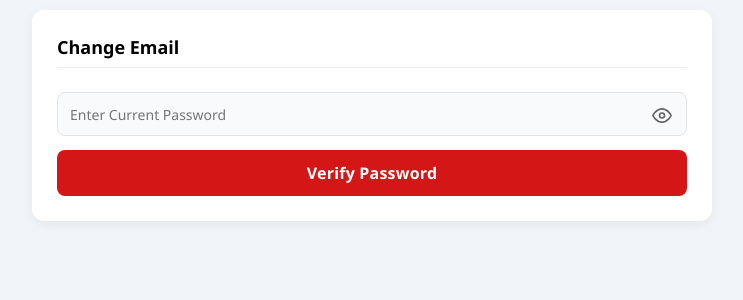
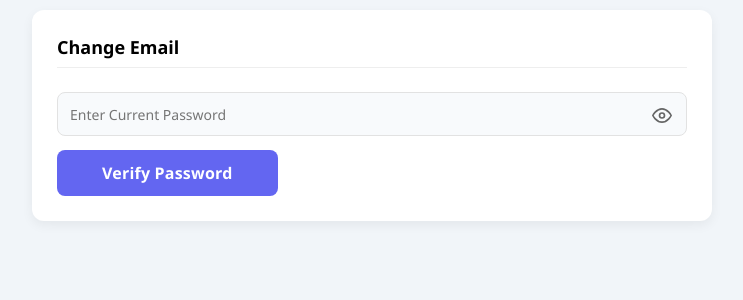
Before and after one commit to Ajaypanchal4326/team-A, a React (Create React App) app in the folder webapp/: page /change-email in a window 1280 px wide. Shown: the top 300 px of the page, without its empty margins (268-1011 px from the left). Built offline with nearby package versions, Linux system fonts and the light colour scheme.

Commit message:
update settings.css

```diff
--- a/webapp/src/styles/settings.css
+++ b/webapp/src/styles/settings.css
@@ -50,26 +50,26 @@
 }
 
 .settings-card input:focus {
-  border-color: rgb(212, 22, 22);
+  border-color: rgb(109, 77, 184);
   outline: none;
   box-shadow: 0 0 0 2px rgba(212, 22, 22, 0.15);
 }
 
 
 .settings-save-btn {
-  background: rgb(212, 22, 22);
+  background: #6366f1;
   color: white;
   padding: 12px;
   border: none;
   border-radius: 8px;
   cursor: pointer;
   font-weight: 600;
-  width: 100%;
+  width: 35%;
   transition: all 0.2s ease;
 }
 
 .settings-save-btn:hover {
-  background: rgb(180, 18, 18);
+  background: rgb(98, 33, 251);
   transform: translateY(-1px);
 }
 
```
